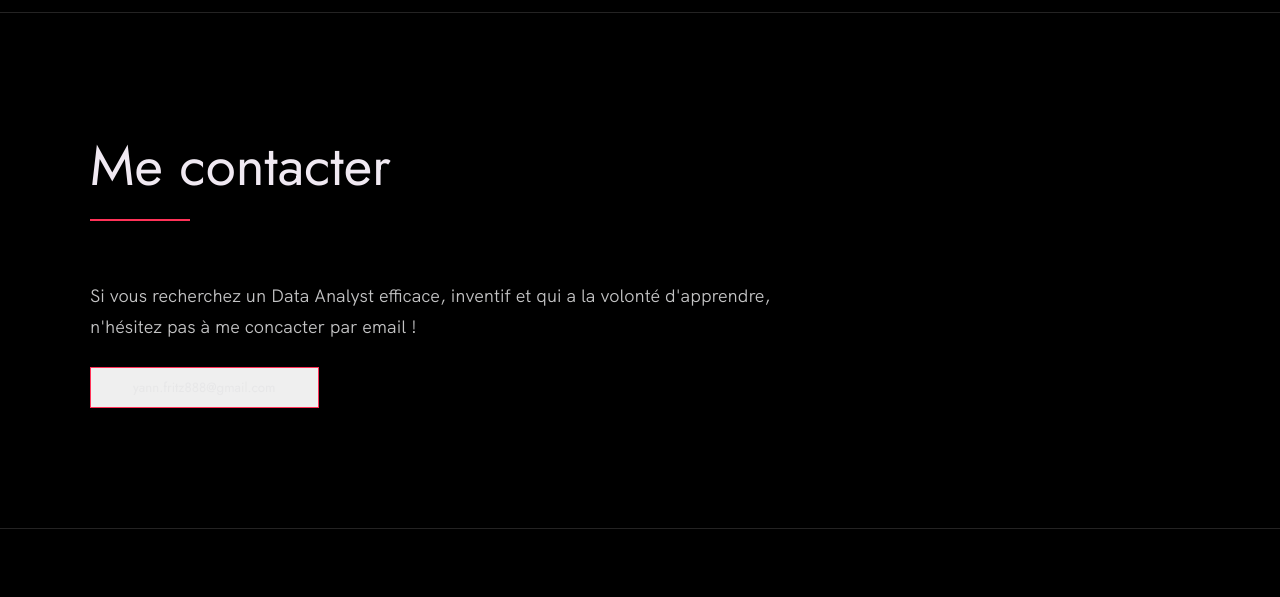
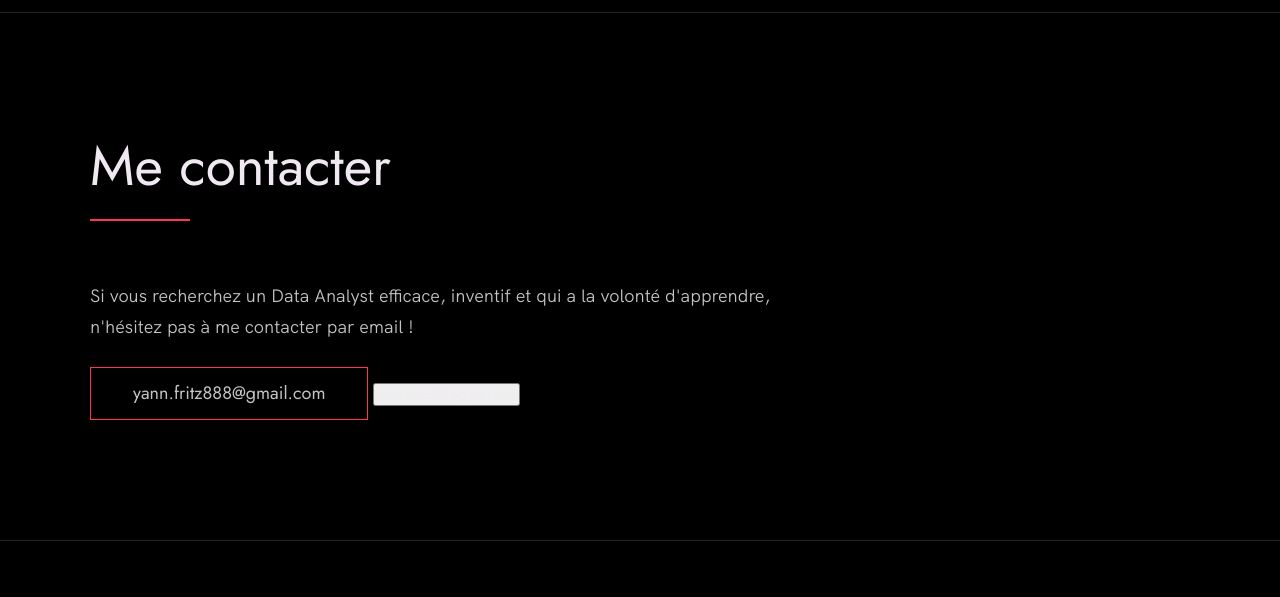
Before and after one commit to nyann4/Portfolio-Repository, a plain HTML site: page index.html in a window 1280 px wide. Shown: the part 4014-4611 px from the top of the page. Drawn offline with Linux system fonts and the light colour scheme.

Commit message:
Update index.html

```diff
--- a/index.html
+++ b/index.html
@@ -205,12 +205,11 @@
       <h2>Me contacter</h2>
       <div class="contact__info">
         <p>
-          Si vous recherchez un Data Analyst efficace, inventif et qui a la volonté d'apprendre, n'hésitez pas à me concacter par email !
+          Si vous recherchez un Data Analyst efficace, inventif et qui a la volonté d'apprendre, n'hésitez pas à me contacter par email !
         </p>
         <!-- Replace the email with yours -->
-        <!-- <a type="text" value="yann.fritz888@gmail.com"  class="btn" id="myInput">yann.fritz888@gmail.com</a > -->
-        <button class="btn">yann.fritz888@gmail.com</button>
-        <!-- <button type="text" value="yann.fritz888@gmail.com"  class="btn" id="myInput" onclick="myFunction()">yann.fritz888@gmail.com</button> -->
+        <a type="text" value="yann.fritz888@gmail.com"  class="btn" id="myInput">yann.fritz888@gmail.com</a >
+        <button onclick="myFunction()">yann.fritz888@gmail.com</button>
       </div>
     </div>
   </section>
```
